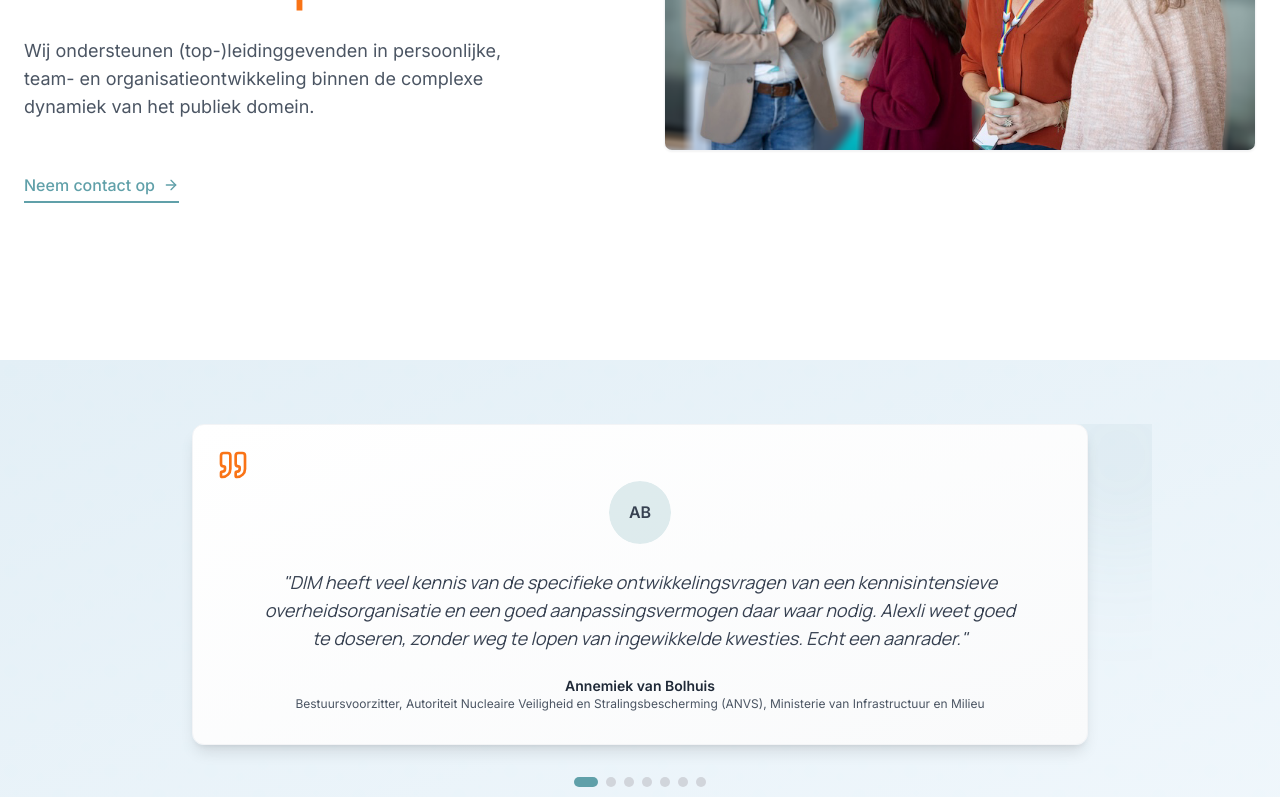
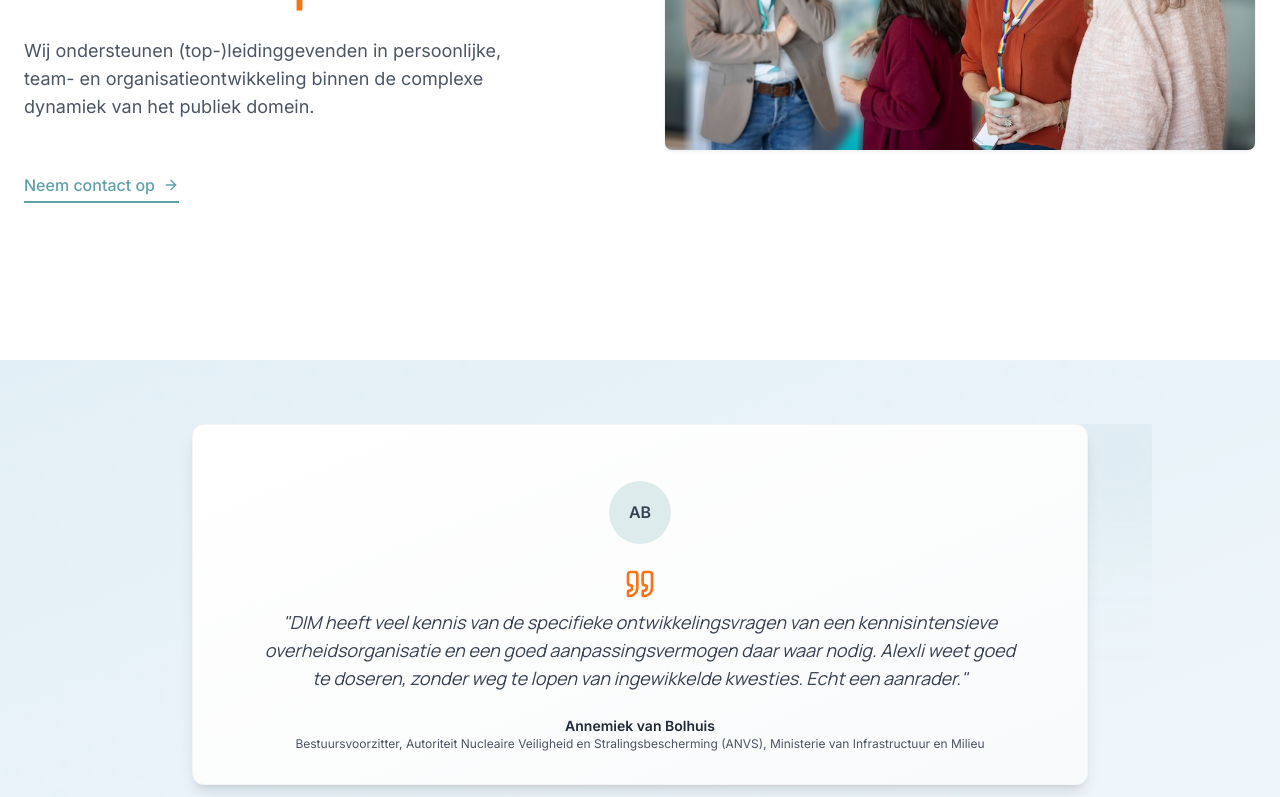
Before and after one commit to dimamsterdam/dim-amsterdam, a React (Vite) app: page /variant-minimalist in a window 1280 px wide. Shown: the part 440-1237 px from the top of the page. Built offline with nearby package versions, Linux system fonts and the light colour scheme.

Commit message:
Connect quote SVG to blockquote
The quote SVG is now visually connected to the blockquote.

```diff
--- a/src/components/EnhancedTestimonialsGallery.tsx
+++ b/src/components/EnhancedTestimonialsGallery.tsx
@@ -94,10 +94,7 @@ const EnhancedTestimonialsGallery = () => {
         }} transition={{
           duration: 0.5
         }} className="px-4 py-8 rounded-xl bg-gradient-to-br from-white to-gray-50 shadow-lg border border-gray-100 relative z-10">
-            <div className="absolute top-6 left-6">
-              <Quote className="h-8 w-8 text-[#F97316]" />
-            </div>
-
+            {/* Remove the absolute positioning for better connection with the content */}
             <div className="text-center pt-6">
               {/* Avatar positioned at the top center */}
               <div className="flex justify-center mb-6">
@@ -106,6 +103,11 @@ const EnhancedTestimonialsGallery = () => {
                     {testimonials[activeIndex].initials}
                   </AvatarFallback>
                 </Avatar>
+              </div>
+
+              <div className="relative mb-2">
+                {/* Centered quote icon that visually connects to the blockquote */}
+                <Quote className="h-8 w-8 text-[#F97316] mx-auto mb-2" />
               </div>
 
               <blockquote className="text-base md:text-lg font-display text-gray-700 italic mb-6 max-w-3xl mx-auto">
```
